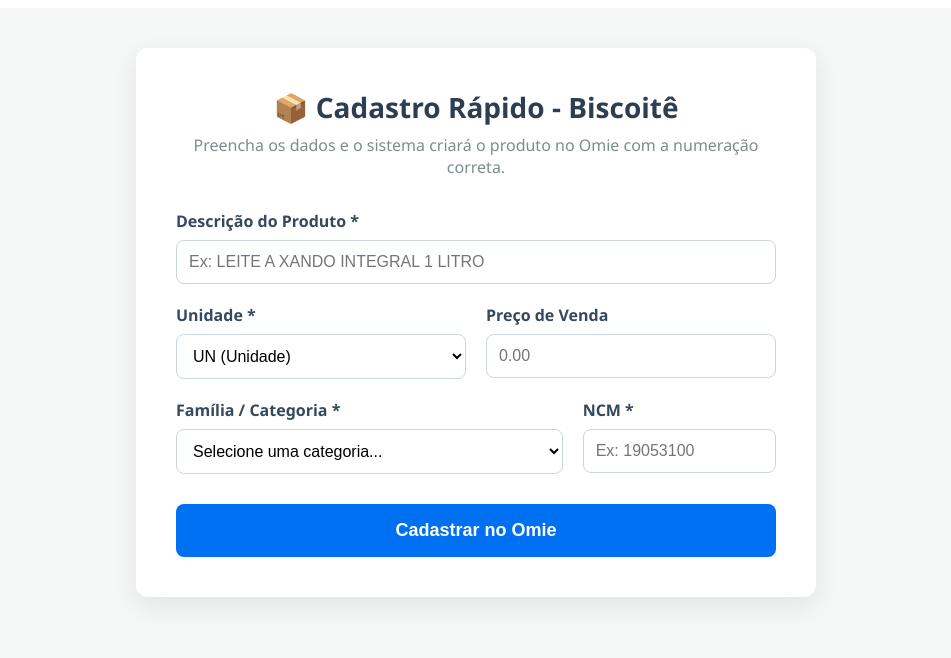
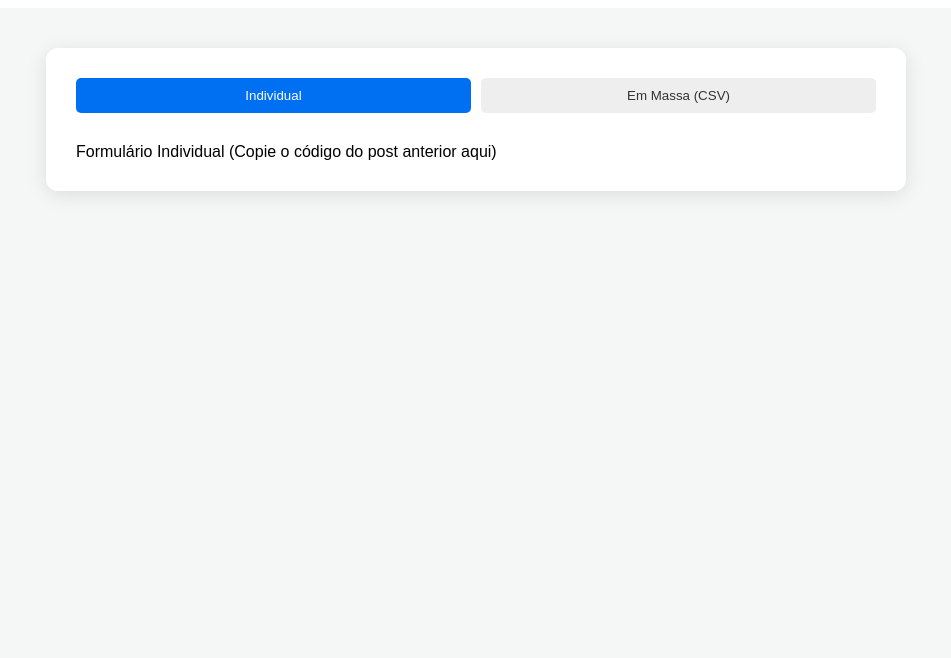
Before and after one commit to Suporte-Biscoite/skbiscoite, a React (Vite) app: page / in a window 1280 px wide. Shown: the top 658 px of the page, without its empty margins (164-1115 px from the left). Built offline with nearby package versions, Linux system fonts and the light colour scheme.

Commit message:
Adicionando em massa

```diff
--- a/src/App.jsx
+++ b/src/App.jsx
@@ -1,188 +1,137 @@
 import { useState } from 'react';
 
 function App() {
-  const [formData, setFormData] = useState({
-    descricao: '',
-    unidade: 'UN',
-    preco: '',
-    prefixo: '',
-    ncm: '' // <-- Campo NCM adicionado aqui
-  });
-
+  const [aba, setAba] = useState('individual'); // 'individual' ou 'massa'
+  const [formData, setFormData] = useState({ descricao: '', unidade: 'UN', preco: '', prefixo: '', ncm: '' });
+  const [csvFile, setCsvFile] = useState(null);
   const [carregando, setCarregando] = useState(false);
   const [statusTexto, setStatusTexto] = useState('');
-  const [erro, setErro] = useState(null);
-  const [sucesso, setSucesso] = useState(null);
+  const [logs, setLogs] = useState([]);
 
-  const handleChange = (e) => {
-    setFormData({ ...formData, [e.target.name]: e.target.value });
-  };
+  const handleChange = (e) => setFormData({ ...formData, [e.target.name]: e.target.value });
 
-  const descobrirProximoCodigo = (todosCodigos, prefixoDesejado) => {
-    const codigosDaFamilia = todosCodigos.filter(c => c.startsWith(prefixoDesejado));
-    const sufixos = codigosDaFamilia
-      .map(c => c.substring(prefixoDesejado.length))
-      .filter(s => /^\d+$/.test(s))
-      .map(s => parseInt(s, 10))
-      .sort((a, b) => a - b);
+  // Busca uma lista de N códigos disponíveis de uma vez só
+  const buscarGapsEmLote = async (prefixoDesejado, quantidadeNecessaria) => {
+    setStatusTexto("Varrendo catálogo para reservar SKUs...");
+    let todosCodigos = [];
+    let pagina = 1;
+    let total = 1;
 
-    let proximoNumeroLivre = 1;
-    for (let i = 0; i < sufixos.length; i++) {
-      if (sufixos[i] === proximoNumeroLivre) {
-        proximoNumeroLivre++;
-      } else if (sufixos[i] > proximoNumeroLivre) {
-        break;
+    // Busca a primeira página
+    const res1 = await fetch(`/api/codigos?pagina=1&t=${new Date().getTime()}`);
+    const data1 = await res1.json();
+    todosCodigos = [...data1.codigos];
+    total = data1.total_paginas;
+
+    // Busca o resto em paralelo
+    if (total > 1) {
+      const paginas = [];
+      for (let p = 2; p <= total; p++) paginas.push(p);
+      const lotes = [];
+      for (let i = 0; i < paginas.length; i += 3) {
+        const promessas = paginas.slice(i, i + 3).map(p => fetch(`/api/codigos?pagina=${p}`).then(r => r.json()));
+        const res = await Promise.all(promessas);
+        res.forEach(d => todosCodigos.push(...d.codigos));
       }
     }
 
-    const tamanhoIdealSufixo = Math.max(3, 7 - prefixoDesejado.length);
-    const numeroFormatado = String(proximoNumeroLivre).padStart(tamanhoIdealSufixo, '0');
-    return `${prefixoDesejado}${numeroFormatado}`;
+    // Lógica de achar múltiplos gaps
+    const codsFamilia = todosCodigos.filter(c => c.startsWith(prefixoDesejado));
+    const sufixos = codsFamilia.map(c => parseInt(c.substring(prefixoDesejado.length), 10)).sort((a, b) => a - b);
+
+    const gapsEncontrados = [];
+    let tentativa = 1;
+    while (gapsEncontrados.length < quantidadeNecessaria) {
+      if (!sufixos.includes(tentativa)) {
+        const formatado = String(tentativa).padStart(Math.max(3, 7 - prefixoDesejado.length), '0');
+        gapsEncontrados.push(`${prefixoDesejado}${formatado}`);
+      }
+      tentativa++;
+    }
+    return gapsEncontrados;
   };
 
-  const cadastrarProduto = async (e) => {
-    e.preventDefault();
+  const processarCadastroMassa = async () => {
+    if (!csvFile || !formData.prefixo) return alert("Selecione o arquivo e a categoria!");
     setCarregando(true);
-    setErro(null);
-    setSucesso(null);
-    let todosCodigosAcomulados = [];
+    setLogs([]);
+
+    const leitor = new FileReader();
+    leitor.onload = async (e) => {
+      const texto = e.target.result;
+      const linhas = texto.split('\n').slice(1).filter(l => l.trim() !== ''); // Ignora cabeçalho
 
       try {
-      setStatusTexto("Calculando próximo SKU livre...");
-      const res1 = await fetch(`/api/codigos?pagina=1&t=${new Date().getTime()}`);
-      if (!res1.ok) throw new Error("Erro na varredura inicial do Omie");
+        const skusReservados = await buscarGapsEmLote(formData.prefixo, linhas.length);
 
-      const data1 = await res1.json();
-      todosCodigosAcomulados = [...data1.codigos];
-      const totalPaginas = data1.total_paginas;
+        for (let i = 0; i < linhas.length; i++) {
+          const [descricao, unidade, preco, ncm] = linhas[i].split(',');
+          setStatusTexto(`Cadastrando ${i + 1} de ${linhas.length}: ${descricao}...`);
 
-      if (totalPaginas > 1) {
-        const paginasPendentes = [];
-        for (let p = 2; p <= totalPaginas; p++) paginasPendentes.push(p);
-        const tamanhoLote = 3;
-
-        for (let i = 0; i < paginasPendentes.length; i += tamanhoLote) {
-          const lote = paginasPendentes.slice(i, i + tamanhoLote);
-          const promessas = lote.map(p => fetch(`/api/codigos?pagina=${p}&t=${new Date().getTime()}`).then(res => res.json()));
-          const resultadosLote = await Promise.all(promessas);
-          resultadosLote.forEach(res => { todosCodigosAcomulados = [...todosCodigosAcomulados, ...res.codigos]; });
-        }
-      }
-
-      const codigoGerado = descobrirProximoCodigo(todosCodigosAcomulados, formData.prefixo);
-      setStatusTexto(`Código ${codigoGerado} encontrado! Enviando para o Omie...`);
-
-      const resCadastro = await fetch('/api/cadastrar', {
+          const res = await fetch('/api/cadastrar', {
             method: 'POST',
             headers: { 'Content-Type': 'application/json' },
             body: JSON.stringify({
-          codigo: codigoGerado,
-          descricao: formData.descricao,
-          unidade: formData.unidade,
-          preco: formData.preco,
-          ncm: formData.ncm // <-- Enviando o NCM pro back-end
+              codigo: skusReservados[i],
+              descricao: descricao.trim(),
+              unidade: unidade.trim() || 'UN',
+              preco: preco.trim(),
+              ncm: ncm.trim()
             })
           });
 
-      if (!resCadastro.ok) {
-        const errData = await resCadastro.json();
-        throw new Error(errData.error || "Falha ao salvar o produto no Omie.");
+          const data = await res.json();
+          setLogs(prev => [...prev, { sku: skusReservados[i], status: res.ok ? '✅ Sucesso' : '❌ Erro' }]);
         }
-
-      setSucesso(`Produto criado com sucesso! O SKU gerado foi: ${codigoGerado}`);
-      setFormData({ descricao: '', unidade: 'UN', preco: '', prefixo: '', ncm: '' });
-
-    } catch (error) {
-      console.error(error);
-      setErro(error.message || "Ocorreu um erro inesperado.");
-    } finally {
+      } catch (err) { alert("Erro no processamento."); }
       setCarregando(false);
-      setStatusTexto('');
-    }
+      setStatusTexto("Processo concluído!");
+    };
+    leitor.readAsText(csvFile);
   };
 
+  // Reutiliza o buscarDoOmie que você já tem para o cadastro Individual...
+  // (Código anterior de cadastrarProduto aqui...)
+
   return (
-    <div style={{ minHeight: '100vh', backgroundColor: '#f4f7f6', padding: '40px 20px', fontFamily: '"Segoe UI", sans-serif' }}>
-      <div style={{ maxWidth: '600px', margin: '0 auto', backgroundColor: '#ffffff', borderRadius: '12px', padding: '40px', boxShadow: '0 8px 24px rgba(0,0,0,0.08)' }}>
+    <div style={{ minHeight: '100vh', backgroundColor: '#f4f7f6', padding: '40px 20px', fontFamily: 'sans-serif' }}>
+      <div style={{ maxWidth: '800px', margin: '0 auto', backgroundColor: '#fff', borderRadius: '12px', padding: '30px', boxShadow: '0 4px 20px rgba(0,0,0,0.1)' }}>
 
-        <div style={{ textAlign: 'center', marginBottom: '32px' }}>
-          <h1 style={{ color: '#2c3e50', margin: '0 0 8px 0', fontSize: '28px' }}>📦 Cadastro Rápido - Biscoitê</h1>
-          <p style={{ color: '#7f8c8d', margin: 0, fontSize: '16px' }}>Preencha os dados e o sistema criará o produto no Omie com a numeração correta.</p>
+        <div style={{ display: 'flex', gap: '10px', marginBottom: '30px' }}>
+          <button onClick={() => setAba('individual')} style={{ flex: 1, padding: '10px', cursor: 'pointer', backgroundColor: aba === 'individual' ? '#0070f3' : '#eee', color: aba === 'individual' ? '#fff' : '#333', border: 'none', borderRadius: '5px' }}>Individual</button>
+          <button onClick={() => setAba('massa')} style={{ flex: 1, padding: '10px', cursor: 'pointer', backgroundColor: aba === 'massa' ? '#0070f3' : '#eee', color: aba === 'massa' ? '#fff' : '#333', border: 'none', borderRadius: '5px' }}>Em Massa (CSV)</button>
         </div>
 
-        <form onSubmit={cadastrarProduto} style={{ display: 'flex', flexDirection: 'column', gap: '20px' }}>
+        {aba === 'individual' ? (
+          /* Seu formulário individual aqui (conforme o código anterior) */
+          <div>Formulário Individual (Copie o código do post anterior aqui)</div>
+        ) : (
+          <div>
+            <h3>Upload de Planilha (CSV)</h3>
+            <p style={{ fontSize: '14px', color: '#666' }}>O arquivo deve conter: Descrição, Unidade, Preço, NCM</p>
+            <input type="file" accept=".csv" onChange={(e) => setCsvFile(e.target.files[0])} style={{ marginBottom: '20px' }} />
 
-          <div>
-            <label style={{ display: 'block', fontWeight: '600', color: '#34495e', marginBottom: '8px' }}>Descrição do Produto *</label>
-            <input
-              required type="text" name="descricao" value={formData.descricao} onChange={handleChange}
-              placeholder="Ex: LEITE A XANDO INTEGRAL 1 LITRO" disabled={carregando}
-              style={{ width: '100%', padding: '12px', fontSize: '16px', borderRadius: '8px', border: '1px solid #cbd5e1', boxSizing: 'border-box' }}
-            />
-          </div>
-
-          <div style={{ display: 'flex', gap: '20px' }}>
-            <div style={{ flex: 1 }}>
-              <label style={{ display: 'block', fontWeight: '600', color: '#34495e', marginBottom: '8px' }}>Unidade *</label>
-              <select
-                required name="unidade" value={formData.unidade} onChange={handleChange} disabled={carregando}
-                style={{ width: '100%', padding: '12px', fontSize: '16px', borderRadius: '8px', border: '1px solid #cbd5e1', backgroundColor: '#fff' }}
-              >
-                <option value="UN">UN (Unidade)</option>
-                <option value="CX">CX (Caixa)</option>
-                <option value="KG">KG (Quilo)</option>
-                <option value="PC">PC (Peça)</option>
-                <option value="LT">LT (Litro)</option>
-              </select>
-            </div>
-
-            <div style={{ flex: 1 }}>
-              <label style={{ display: 'block', fontWeight: '600', color: '#34495e', marginBottom: '8px' }}>Preço de Venda</label>
-              <input
-                type="number" step="0.01" name="preco" value={formData.preco} onChange={handleChange}
-                placeholder="0.00" disabled={carregando}
-                style={{ width: '100%', padding: '12px', fontSize: '16px', borderRadius: '8px', border: '1px solid #cbd5e1', boxSizing: 'border-box' }}
-              />
-            </div>
-          </div>
-
-          <div style={{ display: 'flex', gap: '20px' }}>
-            <div style={{ flex: 2 }}>
-              <label style={{ display: 'block', fontWeight: '600', color: '#34495e', marginBottom: '8px' }}>Família / Categoria *</label>
-              <select
-                required name="prefixo" value={formData.prefixo} onChange={handleChange} disabled={carregando}
-                style={{ width: '100%', padding: '12px', fontSize: '16px', borderRadius: '8px', border: '1px solid #cbd5e1', backgroundColor: '#fff' }}
-              >
-                <option value="">Selecione uma categoria...</option>
+            <select name="prefixo" value={formData.prefixo} onChange={handleChange} style={{ width: '100%', padding: '10px', marginBottom: '20px' }}>
+              <option value="">Selecione a Família para TODOS...</option>
               <option value="300">EXTERNO</option>
               <option value="400">INTERNO</option>
               <option value="500">CESTAS</option>
               <option value="700">ENTRADA DE NOTAS</option>
             </select>
+
+            <button onClick={processarCadastroMassa} disabled={carregando} style={{ width: '100%', padding: '15px', backgroundColor: '#22c55e', color: '#fff', border: 'none', borderRadius: '8px', fontWeight: 'bold' }}>
+              {carregando ? statusTexto : 'Iniciar Cadastro em Lote'}
+            </button>
+
+            <div style={{ marginTop: '20px', maxHeight: '200px', overflowY: 'auto', border: '1px solid #eee', padding: '10px' }}>
+              {logs.map((log, i) => (
+                <div key={i} style={{ fontSize: '13px', padding: '5px 0', borderBottom: '1px solid #f9f9f9' }}>
+                  {log.status} - SKU: {log.sku}
                 </div>
-
-            <div style={{ flex: 1 }}>
-              <label style={{ display: 'block', fontWeight: '600', color: '#34495e', marginBottom: '8px' }}>NCM *</label>
-              <input
-                required type="text" name="ncm" value={formData.ncm} onChange={handleChange}
-                placeholder="Ex: 19053100" disabled={carregando}
-                style={{ width: '100%', padding: '12px', fontSize: '16px', borderRadius: '8px', border: '1px solid #cbd5e1', boxSizing: 'border-box' }}
-              />
+              ))}
             </div>
           </div>
-
-          <button
-            type="submit" disabled={carregando}
-            style={{ marginTop: '10px', padding: '16px', backgroundColor: carregando ? '#bdc3c7' : '#0070f3', color: 'white', border: 'none', borderRadius: '8px', cursor: carregando ? 'wait' : 'pointer', fontSize: '18px', fontWeight: 'bold' }}
-          >
-            {carregando ? '⏳ Processando...' : 'Cadastrar no Omie'}
-          </button>
-        </form>
-
-        {carregando && <p style={{ textAlign: 'center', color: '#e67e22', fontWeight: 'bold', marginTop: '20px' }}>{statusTexto}</p>}
-        {erro && <div style={{ marginTop: '20px', backgroundColor: '#fee2e2', color: '#b91c1c', padding: '16px', borderRadius: '4px' }}><strong>Erro:</strong> {erro}</div>}
-        {sucesso && <div style={{ marginTop: '20px', backgroundColor: '#f0fdf4', color: '#15803d', border: '2px solid #22c55e', padding: '16px', borderRadius: '8px', textAlign: 'center', fontWeight: 'bold', fontSize: '18px' }}>✅ {sucesso}</div>}
-
+        )}
       </div>
     </div>
   );
```
Lines whose indentation alone changed are shown as unchanged.
